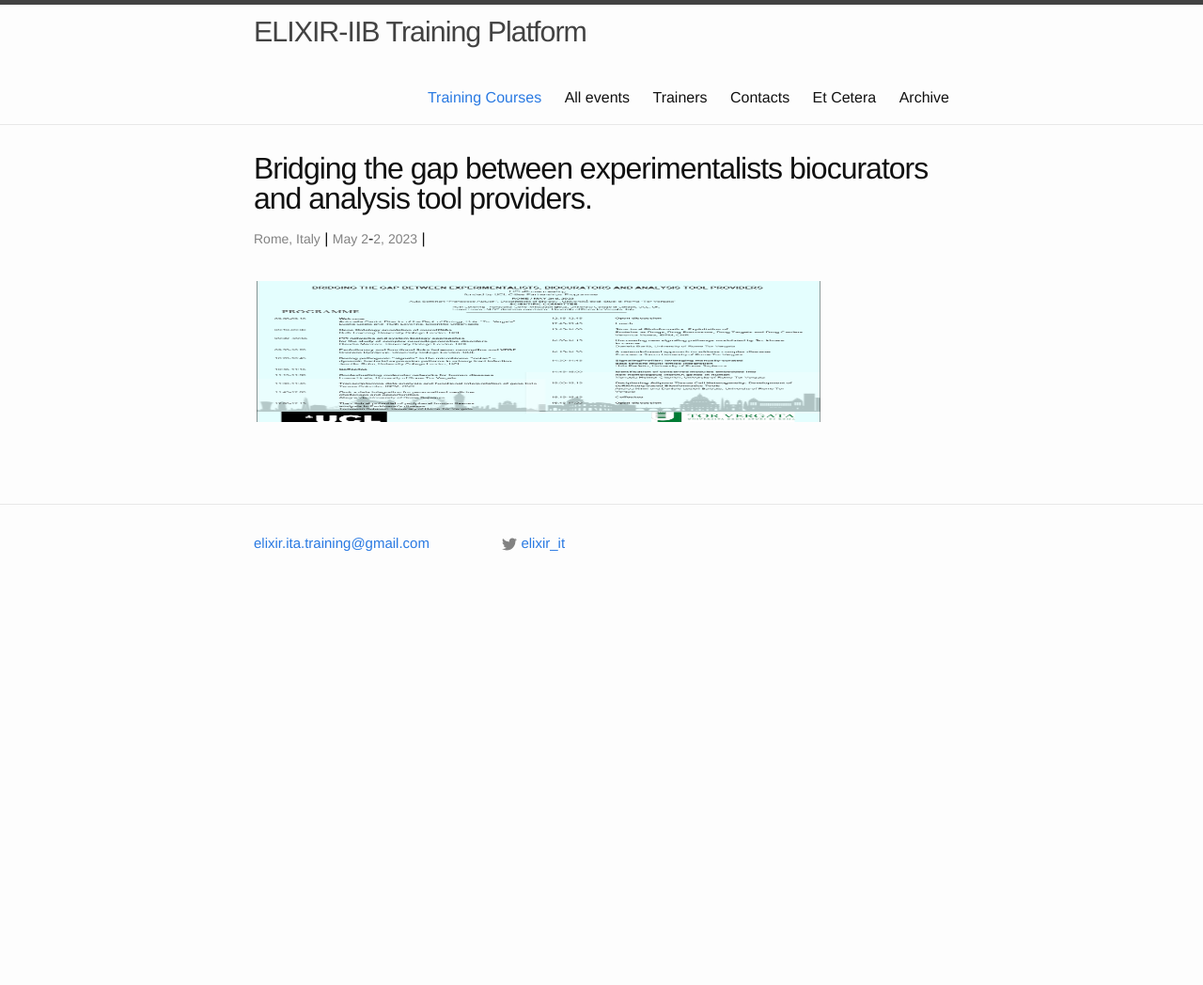
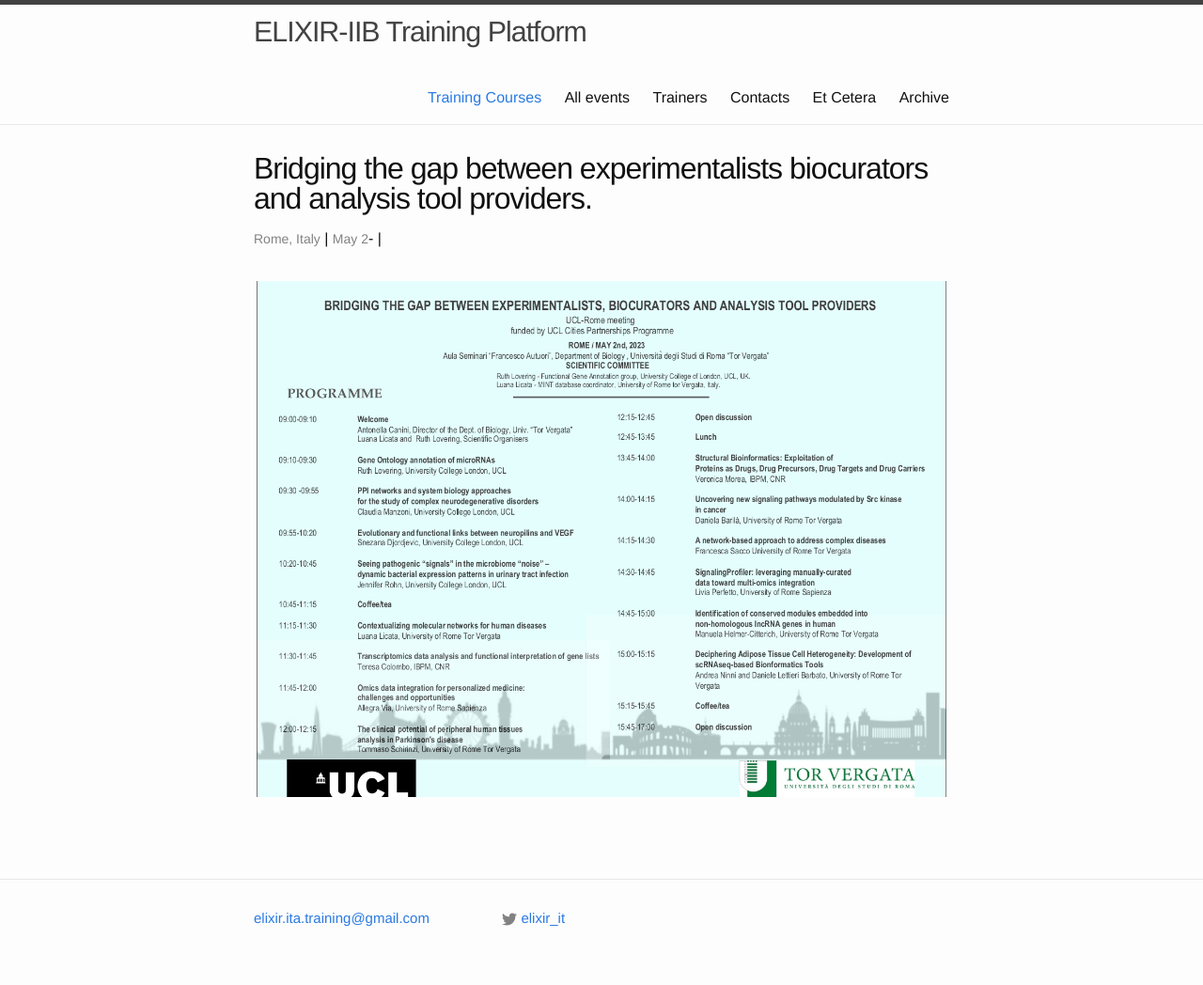
Before and after one commit to ELIXIR-IIB-training/website, a Jekyll site: the page built from _posts/2023-05-02-Bridging_the_gap_between_experimentalists_biocurators_and_analysis_tool_providers.md, in a window 1280 px wide. Shown: the whole page at 94% size. Built offline with Jekyll 4.4.1, drawn with Linux system fonts in a browser that asks for light colours; before the commit the page ends 900 px from its top, so only the background shows below that.

Commit message:
Update 2023-05-02-Bridging_the_gap_between_experimentalists_biocurators_and_analysis_tool_providers.md

```diff
--- a/_posts/2023-05-02-Bridging_the_gap_between_experimentalists_biocurators_and_analysis_tool_providers.md
+++ b/_posts/2023-05-02-Bridging_the_gap_between_experimentalists_biocurators_and_analysis_tool_providers.md
@@ -2,7 +2,6 @@
 layout: post
 title:  "Bridging the gap between experimentalists biocurators and analysis tool providers."
 date_start:   2023-05-02
-date_end:   2023-05-02
 venue: Rome, Italy
 description: This meeting will bring together experimental researchers, clinicians, biocurators and tool providers to discuss how to support improved interpretation of genomic, proteomic and transcriptomic datasets to understand molecular mechanisms underpinning disease states.
 
@@ -10,7 +9,7 @@ description: This meeting will bring together experimental researchers, clinicia
 
 <table border="0">
 <tr>
-	<td><a href=""><img src="../../../img/UCL-Rome_Meeting_2023.png" height="150" width="600"></a>
+	<td><a href=""><img src="../../../img/UCL-Rome_Meeting_2023.png"></a>
 	</td>
 </tr>
 </table>
```
